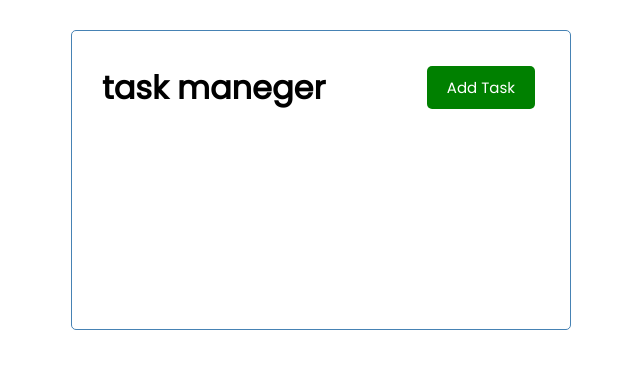
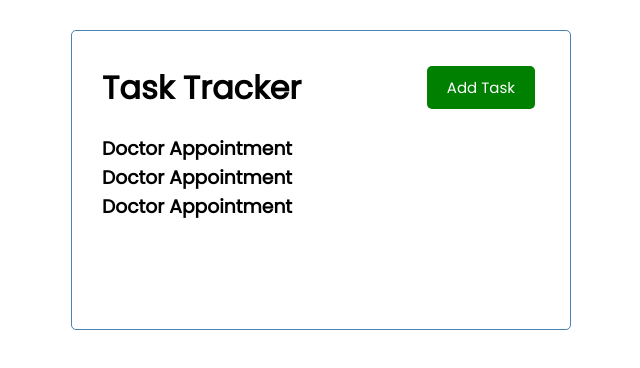
Before and after one commit to armineyvazi/learnVue, a Vue app: page / in a window 1280 px wide. Shown: the top 368 px of the page, without its empty margins (319-959 px from the left). Built offline with nearby package versions, Linux system fonts and the light colour scheme.

Commit message:
Add Task components

```diff
--- a/src/App.vue
+++ b/src/App.vue
@@ -1,16 +1,57 @@
 <template>
   <div class="container">
-      <Header title="task maneger"/>
+      <Header title="Task Tracker"/>
+      <Tasks @toggle-reminder="toggleReminder"
+             @delete-task="deleteTask" :tasks="tasks"/>
   </div>
 </template>
 
 <script>
 import Header from './components/Header'
+import Tasks from './components/Tasks'
 
 export default {
   name: 'App',
   components: {
-    Header
+    Header,
+    Tasks
+  },
+  data () {
+    return {
+      tasks: []
+    }
+  },
+  methods: {
+    deleteTask (id) {
+      if (confirm('Are you sure')) {
+        this.tasks = this.tasks.filter((task) => task.id !== id)
+      }
+    },
+    toggleReminder (id) {
+      this.tasks = this.tasks.map((task) => task.id === id ? { ...task, reminder: !task.reminder } : task)
+    }
+  },
+  created () {
+    this.tasks = [
+      {
+        id: 1,
+        text: 'Doctor Appointment',
+        day: 'March 1st at 2:30pm',
+        reminder: true
+      },
+      {
+        id: 2,
+        text: 'Doctor Appointment',
+        day: 'March 1st at 2:30pm',
+        reminder: true
+      },
+      {
+        id: 3,
+        text: 'Doctor Appointment',
+        day: 'March 1st at 2:30pm',
+        reminder: false
+      }
+    ]
   }
 }
 
```
